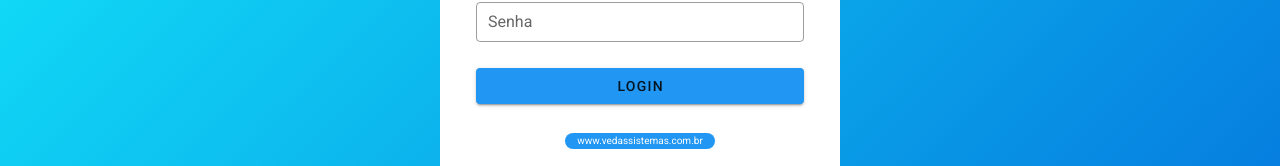
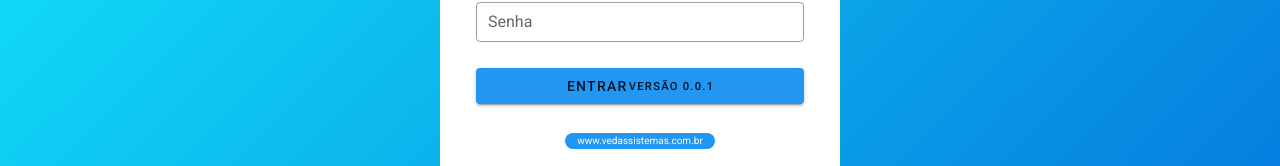
Before and after one commit to fernandes-dev/app-cobranca-electron, a Vue app: page / in a window 1280 px wide. Shown: the part 404-570 px from the top of the page. Built offline with nearby package versions, Linux system fonts and the light colour scheme.

Commit message:
teste: atualizacao no windows

```diff
--- a/src/views/Login.vue
+++ b/src/views/Login.vue
@@ -28,7 +28,8 @@
                     class="mb-2"
                     @click="login()"
                   >
-                    <div color="white">Login</div>
+                    <div color="white">Entrar</div>
+                    <small>versão 0.0.1</small>
                   </v-btn>
                 </v-card-text>
                 <v-spacer></v-spacer>
```
